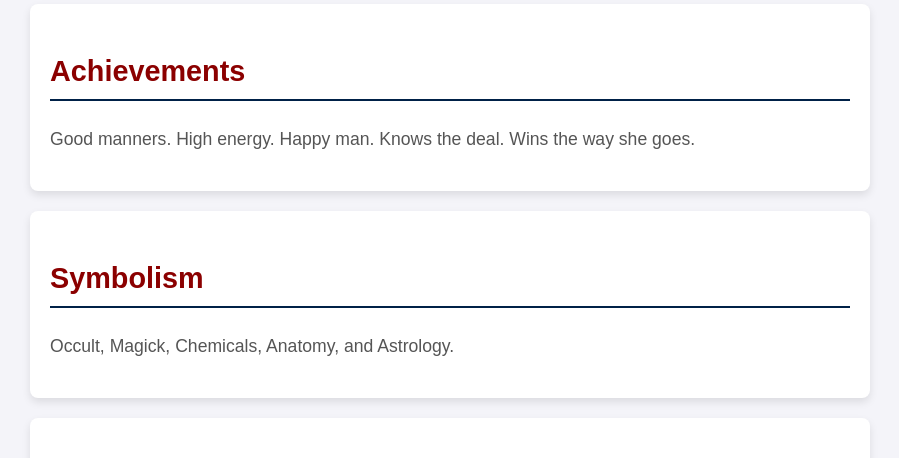
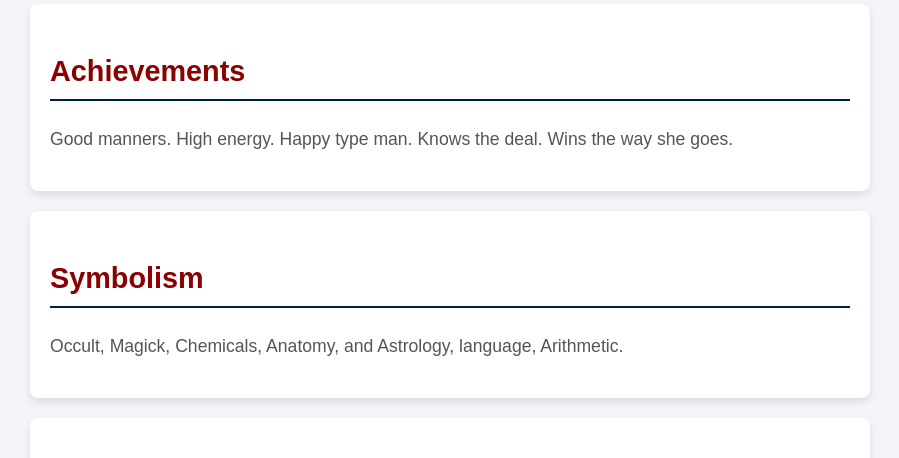
Before and after one commit to MysticWaveTech/BritishKnighthood, a plain HTML site: page index.html in a window 1280 px wide. Shown: the part 860-1318 px from the top of the page, without its empty margins (190-1089 px from the left). Drawn offline with Linux system fonts and the light colour scheme.

Commit message:
Add files via upload

```diff
--- a/index.html
+++ b/index.html
@@ -126,12 +126,12 @@
 
 <section id="achievements">
     <h2>Achievements</h2>
-    <p>Good manners. High energy. Happy man. Knows the deal. Wins the way she goes.</p>
+    <p>Good manners. High energy. Happy type man. Knows the deal. Wins the way she goes.</p>
 </section>
 
 <section id="symbolism">
     <h2>Symbolism</h2>
-    <p>Occult, Magick, Chemicals, Anatomy, and Astrology.</p>
+    <p>Occult, Magick, Chemicals, Anatomy, and Astrology, language, Arithmetic.</p>
 </section>
 
 <section id="gallery">
```
